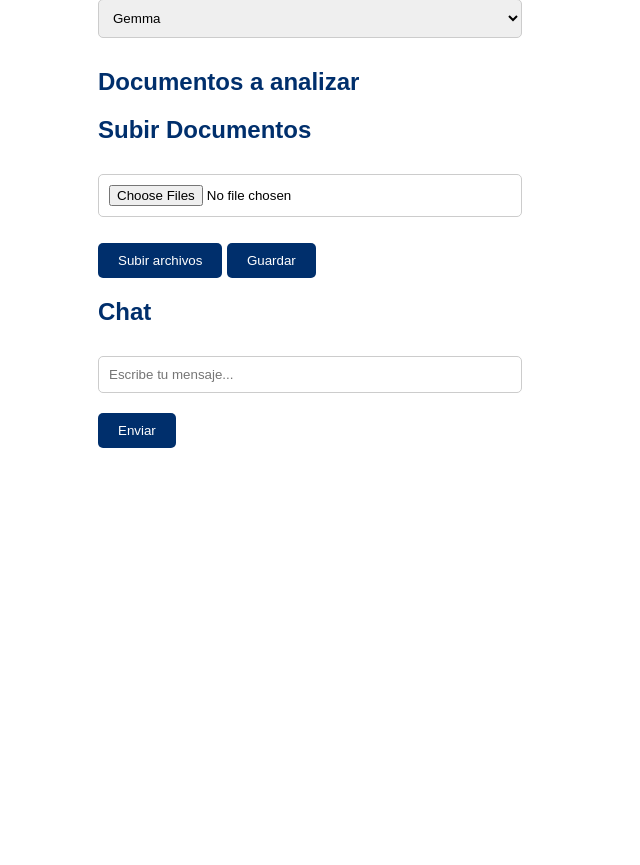
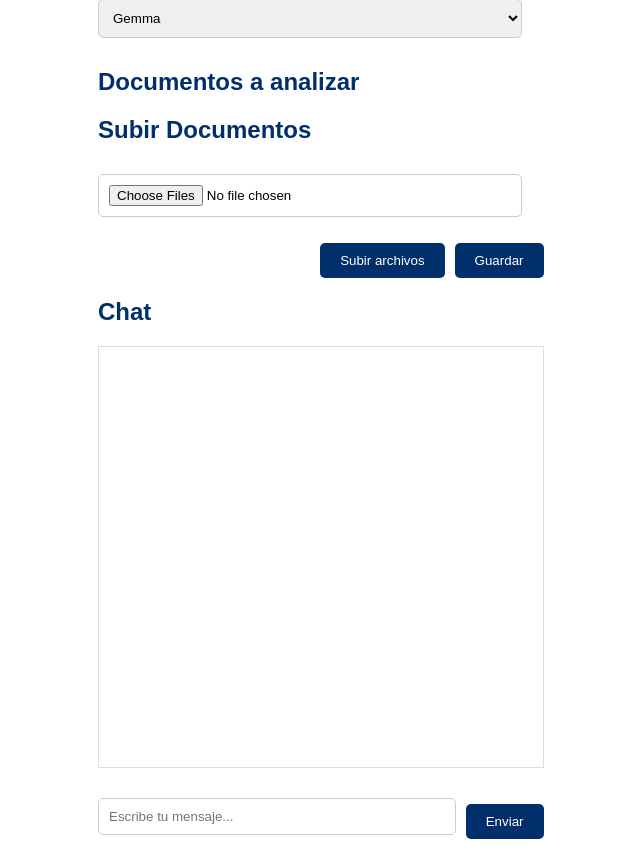
Before and after one commit to valdiviasharon/FEBT, a Flask app: page /edit_case/1 in a window 1280 px wide. Shown: the part 1011-1876 px from the top of the page, without its empty margins (172-812 px from the left). Before the commit the page ends 1459 px from the top, so only its background shows below. Run offline with Flask 3, Linux system fonts and the light colour scheme.

Commit message:
Add files via upload

```diff
--- a/static/styles.css
+++ b/static/styles.css
@@ -4,6 +4,7 @@ body {
     padding: 0;
 }
 
+/*Barrita azul de la izquierda*/
 .menu {
     width: 250px;
     background-color: #002f6c;
@@ -65,7 +66,7 @@ body {
     z-index: 1000;
     border-radius: 5px;
 }
-
+/* Estilo general */
 .main {
     margin-left: 250px;
     transition: margin-left 0.3s;
@@ -107,6 +108,7 @@ ul li button {
     width: 45%;
 }
 
+/* Formularios */
 .form-container {
     width: 45%;
     background-color: #f0f0f0;
@@ -127,6 +129,7 @@ input, select, textarea {
     box-sizing: border-box;
 }
 
+/* Botones */
 button {
     background-color: #002f6c;
     color: white;
@@ -136,6 +139,7 @@ button {
     border-radius: 5px;
     text-align: center;
 }
+
 button[type="delete"] {
     background-color: #002f6c;
     color: white;
@@ -144,6 +148,33 @@ button[type="delete"] {
     cursor: pointer;
     border-radius: 5px;
     text-align: center;
+}
+
+.buttons {
+    display: flex;
+    justify-content: flex-end;
+    align-items: center;
+    gap: 10px;
+}
+
+.upload-form {
+    display: flex;
+    gap: 10px;
+    align-items: center;
+    margin-top: 10px;
+}
+
+.delete-button {
+    background-color: #f44336;
+    color: white;
+    border: none;
+    padding: 5px 10px;
+    cursor: pointer;
+    border-radius: 5px;
+}
+
+.delete-button:hover {
+    background-color: #d32f2f;
 }
 
 /* Estilos para el formulario de subida de archivos */
@@ -204,3 +235,65 @@ button[type="submit"] {
 .tag:hover {
     background-color: #003a7f;
 }
+
+/* Chatcito */
+#chat-container {
+    height: 400px;
+    overflow-y: scroll;
+    border: 1px solid #ddd;
+    padding: 10px;
+    margin-bottom: 10px;
+}
+
+.chat-message {
+    margin-bottom: 10px;
+}
+
+#chat-form {
+    display: flex;
+    align-items: center;
+}
+
+#chat-form input[type="text"] {
+    flex: 1;
+    margin-right: 10px;
+}
+
+/* Documentos */
+#documents-list li {
+    display: flex;
+    justify-content: space-between;
+    align-items: center;
+    padding: 5px 0;
+}
+
+#documents-list li button {
+    background-color: #f44336;
+    color: white;
+    border: none;
+    padding: 5px 10px;
+    cursor: pointer;
+}
+
+#documents-list li button:hover {
+    background-color: #d32f2f;
+}
+
+#file-list li {
+    display: flex;
+    justify-content: space-between;
+    align-items: center;
+    padding: 5px 0;
+}
+
+#file-list li button {
+    background-color: #f44336;
+    color: white;
+    border: none;
+    padding: 5px 10px;
+    cursor: pointer;
+}
+
+#file-list li button:hover {
+    background-color: #d32f2f;
+}
```
